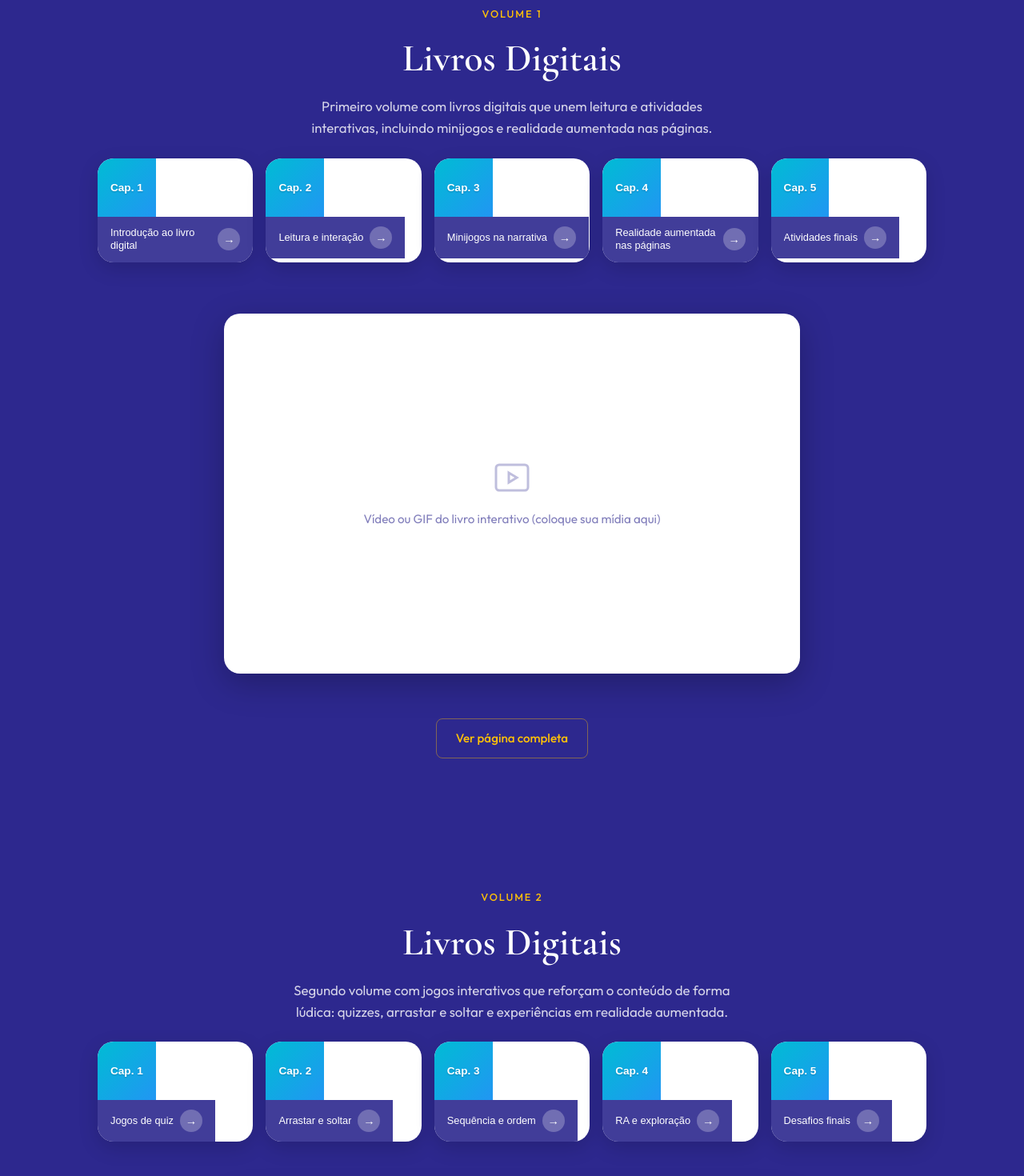
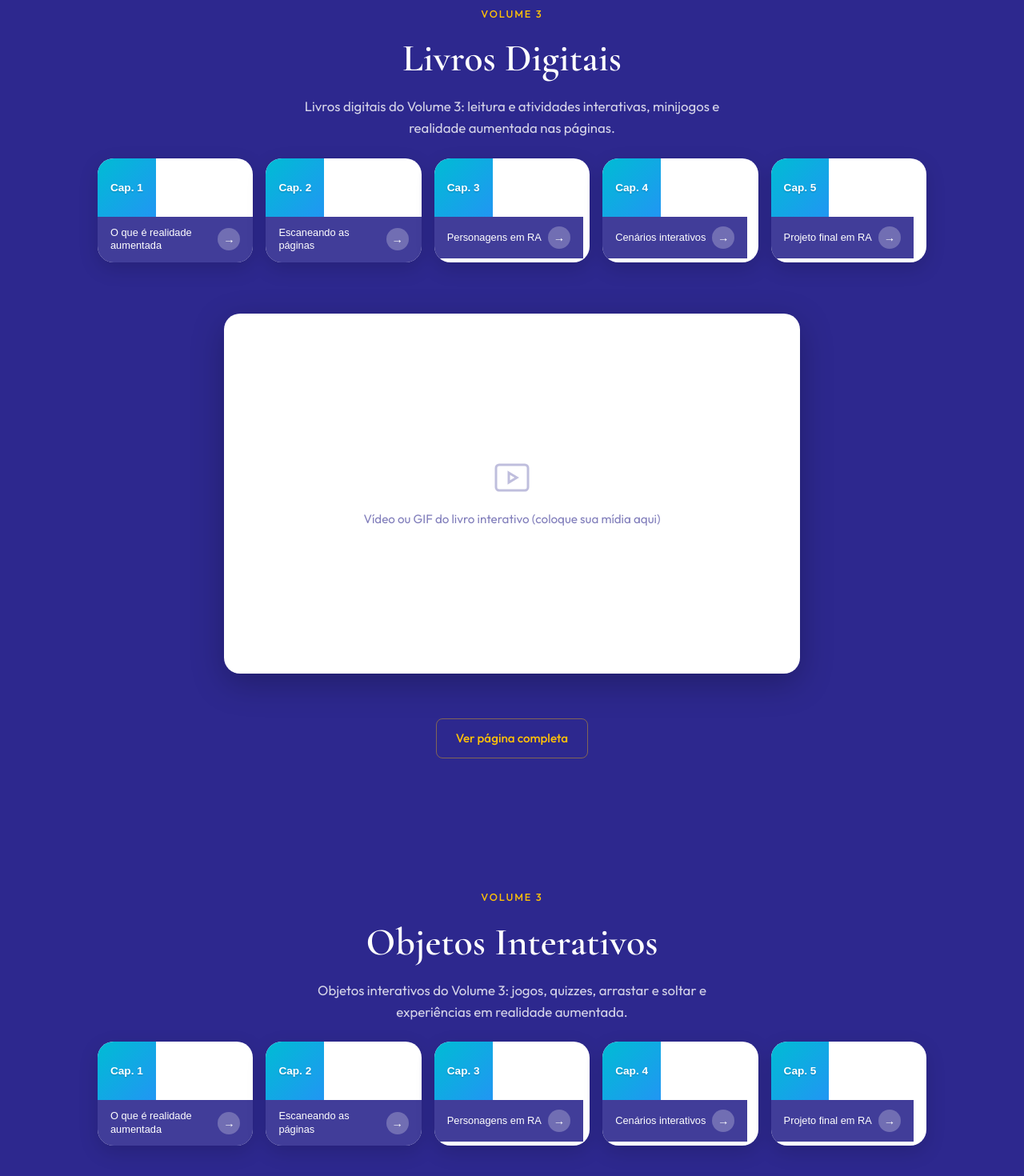
Before and after one commit to naygracioliarco/plataforma_SAE, a React (Vite) app: page / in a window 1280 px wide. Shown: the part 860-2330 px from the top of the page at 80% size. Built offline with nearby package versions, Linux system fonts and the light colour scheme.

Commit message:
mudança na navbar

```diff
--- a/src/components/Nav.jsx
+++ b/src/components/Nav.jsx
@@ -1,10 +1,10 @@
 import { useState, useEffect } from 'react'
+import { volumes } from '../data/volumes'
 
-const menuItems = [
-  { label: 'Volume 1', id: 'volume-1' },
-  { label: 'Volume 2', id: 'volume-2' },
-  { label: 'Volume 3', id: 'volume-3' },
-]
+const menuItems = volumes.map((v) => ({
+  label: v.sectionTitle,
+  id: `volume-${v.id}`,
+}))
 
 export default function Nav() {
   const [activeId, setActiveId] = useState('volume-1')
--- a/src/components/VolumeSection.jsx
+++ b/src/components/VolumeSection.jsx
@@ -30,7 +30,7 @@ export default function VolumeSection({ volume, onOpenModal }) {
     >
       <div className="volume-header">
         <span className="volume-badge">{volume.badge}</span>
-        <h2 className="volume-section-title">Livros Digitais</h2>
+        <h2 className="volume-section-title">{volume.sectionTitle}</h2>
         <p className="volume-desc">{volume.description}</p>
       </div>
 
@@ -69,7 +69,7 @@ export default function VolumeSection({ volume, onOpenModal }) {
 
       {/* Botões */}
       <div className="volume-actions">
-        <Link to={`/volume/${volume.id}`} className="btn btn-secondary">
+        <Link to={`/volume/${volume.volumeId ?? volume.id}`} className="btn btn-secondary">
           Ver página completa
         </Link>
       </div>
--- a/src/data/volumes.js
+++ b/src/data/volumes.js
@@ -1,44 +1,38 @@
+// Por enquanto todas as seções são do Volume 3
+const volume3Chapters = [
+  'O que é realidade aumentada',
+  'Escaneando as páginas',
+  'Personagens em RA',
+  'Cenários interativos',
+  'Projeto final em RA',
+]
+
 export const volumes = [
   {
     id: '1',
-    badge: 'Volume 1',
-    title: 'Literatura e interatividade',
-    description: 'Primeiro volume com livros digitais que unem leitura e atividades interativas, incluindo minijogos e realidade aumentada nas páginas.',
+    volumeId: '3', // página de detalhe (todas levam ao Volume 3)
+    badge: 'Volume 3',
+    sectionTitle: 'Livros Digitais',
+    description: 'Livros digitais do Volume 3: leitura e atividades interativas, minijogos e realidade aumentada nas páginas.',
     mediaPlaceholder: 'Vídeo ou GIF do livro interativo (coloque sua mídia aqui)',
-    chapters: [
-      'Introdução ao livro digital',
-      'Leitura e interação',
-      'Minijogos na narrativa',
-      'Realidade aumentada nas páginas',
-      'Atividades finais',
-    ],
+    chapters: volume3Chapters,
   },
   {
     id: '2',
-    badge: 'Volume 2',
-    title: 'Jogos educativos',
-    description: 'Segundo volume com jogos interativos que reforçam o conteúdo de forma lúdica: quizzes, arrastar e soltar e experiências em realidade aumentada.',
-    mediaPlaceholder: 'Vídeo ou GIF do jogo interativo',
-    chapters: [
-      'Jogos de quiz',
-      'Arrastar e soltar',
-      'Sequência e ordem',
-      'RA e exploração',
-      'Desafios finais',
-    ],
+    volumeId: '3',
+    badge: 'Volume 3',
+    sectionTitle: 'Objetos Interativos',
+    description: 'Objetos interativos do Volume 3: jogos, quizzes, arrastar e soltar e experiências em realidade aumentada.',
+    mediaPlaceholder: 'Vídeo ou GIF do objeto interativo',
+    chapters: volume3Chapters,
   },
   {
     id: '3',
+    volumeId: '3',
     badge: 'Volume 3',
-    title: 'Realidade aumentada',
-    description: 'Terceiro volume com experiências em RA: escaneie páginas com o celular e veja personagens e cenários ganhando vida.',
+    sectionTitle: 'Realidade Aumentada',
+    description: 'Experiências em RA do Volume 3: escaneie páginas com o celular e veja personagens e cenários ganhando vida.',
     mediaPlaceholder: 'Vídeo ou GIF da experiência em RA',
-    chapters: [
-      'O que é realidade aumentada',
-      'Escaneando as páginas',
-      'Personagens em RA',
-      'Cenários interativos',
-      'Projeto final em RA',
-    ],
+    chapters: volume3Chapters,
   },
 ]
--- a/src/pages/Home.jsx
+++ b/src/pages/Home.jsx
@@ -27,7 +27,7 @@ export default function Home() {
           onClose={() => setOpenModalId(null)}
           title={`${volume.badge} — Capítulos`}
           chapters={volume.chapters}
-          volumeId={volume.id}
+          volumeId={volume.volumeId ?? volume.id}
         />
       )}
       <BackToTop />
```
